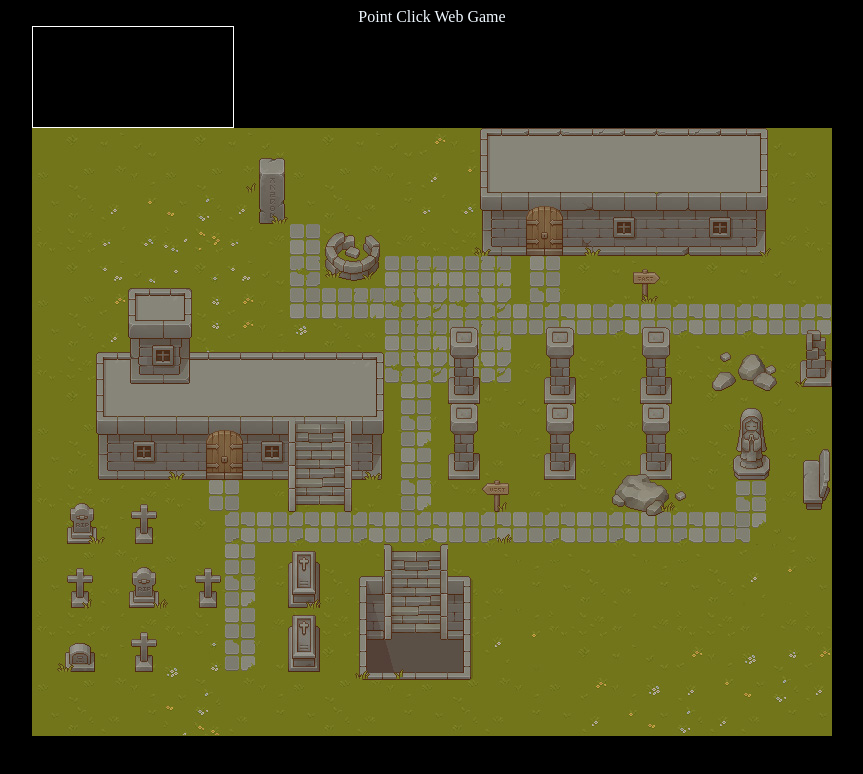
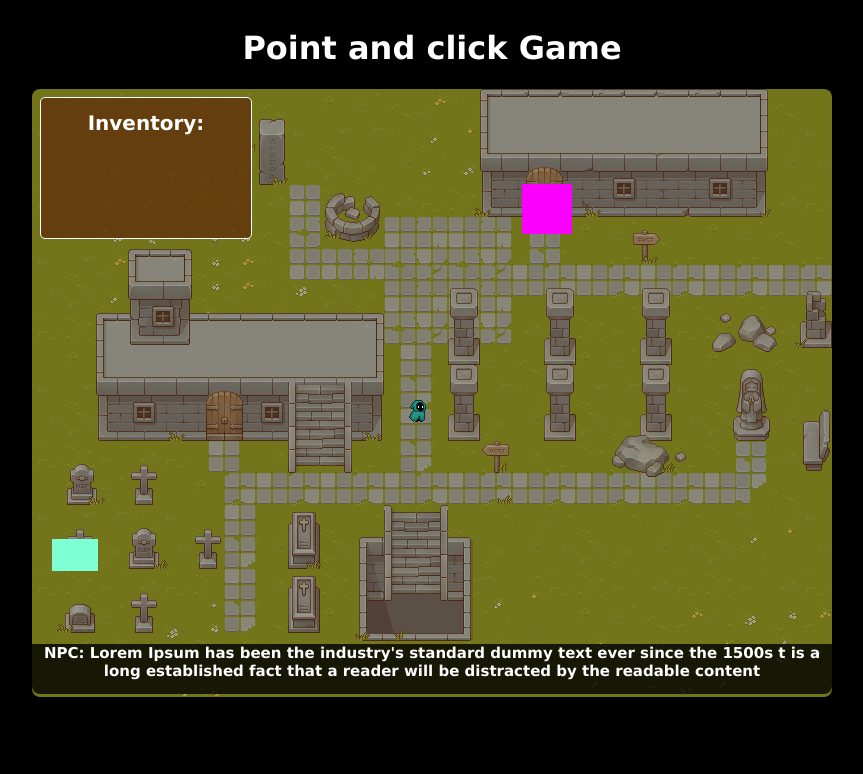
Before and after one commit to JxTxn/webgame, a plain HTML site: page index.html in a window 1280 px wide. Shown: the whole page, without its empty margins (208-1071 px from the left). Drawn offline with Linux system fonts and the light colour scheme.

Commit message:
js start and html/ cssedits

```diff
--- a/css/main.css
+++ b/css/main.css
@@ -1,28 +1,78 @@
-body{
+body {
+    display: flex;
+    flex-direction: column;
     background-color: black;
+    font-family: 'Lucida Sans', 'Lucida Sans Regular', 'Lucida Grande', 'Lucida Sans Unicode', Geneva, Verdana, sans-serif
 }
-#maincontainer{
-    display: flex;
-    justify-content: center;
-    align-items: center;
-    flex-direction: column;
+
+/* divs */
+#mainTitle {
+    color: white;
+    text-align: center;
 }
-#mainbox{
-    background-color: rgb(0, 0, 0);
-}
-.image{
+
+#gameWindow {
+    position: relative;
+    height: 608px;
+    width: 800px;
+    margin: auto;
+    background-image: url("../assets/tilemap1.jpg");
+    border-radius: 8px;
 
 }
-#title{
+
+#inventory {
+    color: white;
+    font-size: 10px;
     text-align: center;
-    color: aliceblue;
+    border-radius: 5px;
+    width: 210px;
+    height: 140px;
+    border: white 1px solid;
+    background-color: rgba(100, 57, 14, 0.9);
+    margin: 8px 0px 0px 8px;
+    z-index: 100;
+
 }
-#inventorybox{
-    justify-content: start;
-    width: 180px;
-    height: 80px;
+
+#maincharacter {
+    position: absolute;
+    z-index: 200;
+    left: 370px;
+    top: 304px;
+    transition: ease-in-out 1s;
+
+}
+
+#door1 {
+    width: 50px;
+    height: 50px;
+    background-color: #fb00ff;
+    top: 95px;
+    left: 490px;
+    position: absolute;
+
+}
+
+#line {
+    width: 800px;
+    height: 50px;
+    background-color: rgba(0, 0, 0, 0.8);
+    margin: 405px 0px 0px 0px;
+    border-radius: 0px 0px 8px 8px;
     color: white;
-    background-color:  black;
-    border: white 1px solid;
-    padding: 10px;
+    font-size: 10px;
+    text-align: center;
+    z-index: 100;
 }
+
+#sign {
+    width: 46px;
+    height: 32px;
+    top: 450px;
+    left: 20px;
+    background-color: aquamarine;
+    position: absolute;
+}
+
+.foreground {}
--- a/index.html
+++ b/index.html
@@ -1,19 +1,40 @@
 <!DOCTYPE html>
 <html lang="en">
+
 <head>
     <meta charset="UTF-8">
     <meta name="viewport" content="width=device-width, initial-scale=1.0">
     <link rel="stylesheet" href="css/main.css">
-    <title>WebGame</title>
+
+    <title></title>
 </head>
+
 <body>
-    <div id="maincontainer">
-        <div id="title"><h1></h1></div>
-        <div id="mainbox">
-        <div id="inventorybox"></div>
-        <div><img class="image" src="assets/tilemap1.jpg" alt="titlemap1"></div>
+    <div id="mainTitle">
+        <h1>Point and click Game</h1>
+    </div>
+
+    <div id="gameWindow">
+
+        <div id="inventory">
+            <h1>Inventory:</h1>
         </div>
+
+        <div id="maincharacter"><img src="assets/animated-character-1-idle.gif" alt="character"></div>
+
+        <div id="line">
+            <h2>NPC: Lorem Ipsum has been the industry's standard dummy text ever since the 1500s t is a long
+                established fact that a reader will be distracted by the readable content</h2>
+        </div>
+
+        <div id="door1" class="foreground"></div>
+        <div id="sign" class="foreground"></div>
+
+        <div id="npc"> </div>
     </div>
+
+
     <script src="js/main.js"></script>
 </body>
+
 </html>
--- a/js/main.js
+++ b/js/main.js
@@ -1 +1,37 @@
-document.getElementById("title").innerText = "Point Click Web Game";
+// game window reference
+const gamewindow = document.getElementById("gameWindow");
+
+// main character
+const character = document.getElementById("maincharacter");
+const offsetCharacter = 16;
+const door1 = document.getElementById("door1");
+const sign = document.getElementById("sign");
+
+gamewindow.onclick = function (e) {
+    var rect = gamewindow.getBoundingClientRect();
+    var x = e.clientX - rect.left;
+    var y = e.clientY - rect.top;
+
+    console.log(e.target.id);
+    character.style.left = x - offsetCharacter + "px";
+    character.style.top = y - offsetCharacter + "px";
+
+    switch (e.target.id) {
+        case "door1":
+            character.style.backgroundcolor = "#ffff00";
+            door1.style.opacity = 0.2;
+            break;
+
+        case "sign":
+            character.style.backgroundcolor = "#ffff00";
+            sign.style.opacity = 0.2;
+            break;
+
+        default:
+            //explode
+            character.style.backgroundcolor = "#fb00ff";
+            door1.style.opacity = 1;
+            sign.style.opacity = 1;
+            break;
+    }
+}
```
